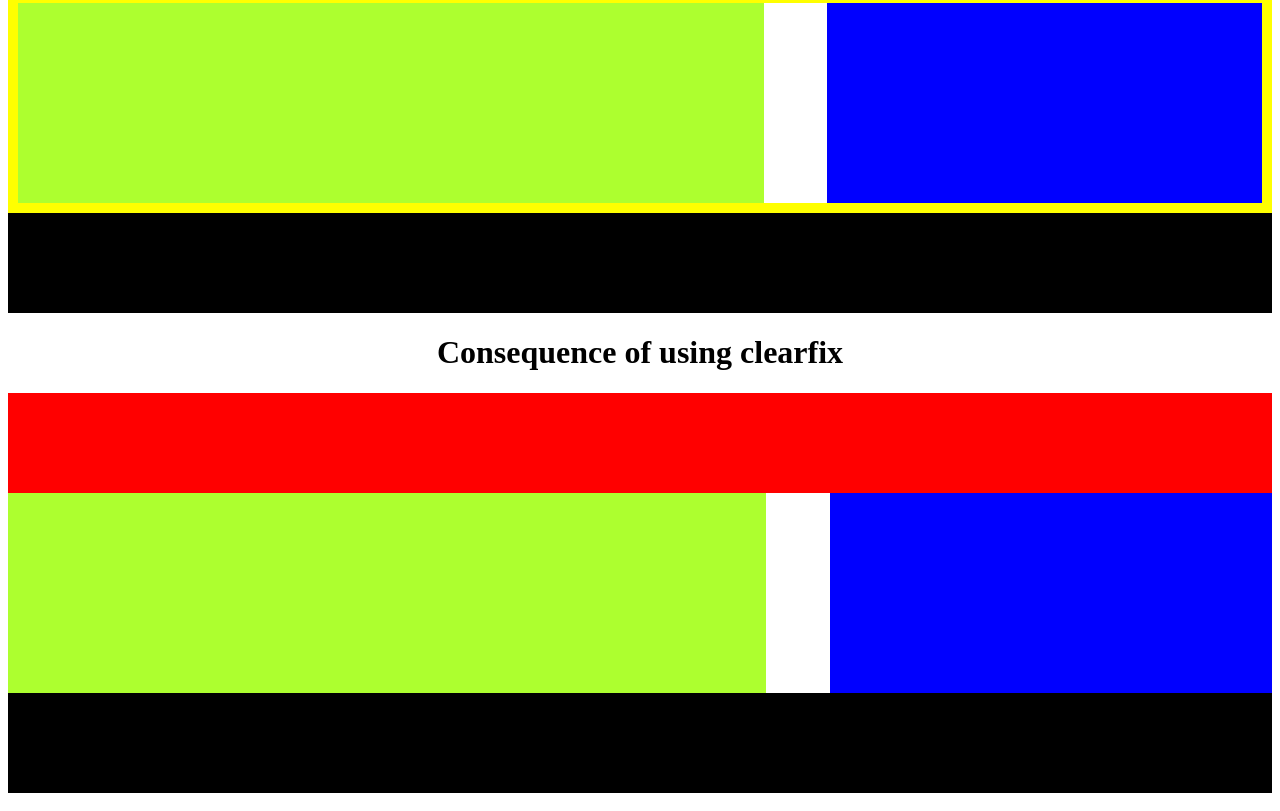
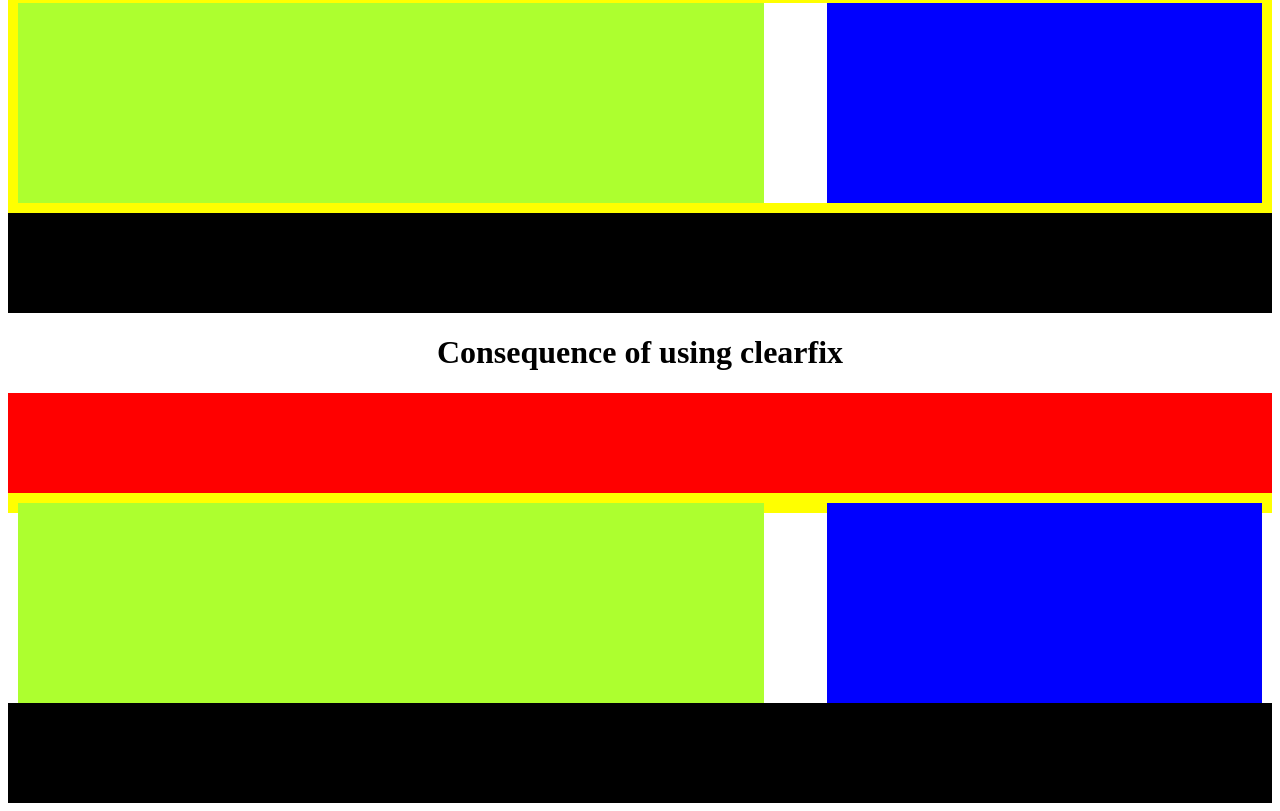
Before and after one commit to tasneemsk500/simple_content_layout, a plain HTML site: page index.html in a window 1280 px wide. Shown: the part 1147-1958 px from the top of the page. Drawn offline with Linux system fonts and the light colour scheme.

Commit message:
Update styles.css

```diff
--- a/styles.css
+++ b/styles.css
@@ -45,6 +45,6 @@ h1{
     overflow: hidden;
 }
 
-.container2{
+.container3{
     border: 10px solid yellow;
 }
```
